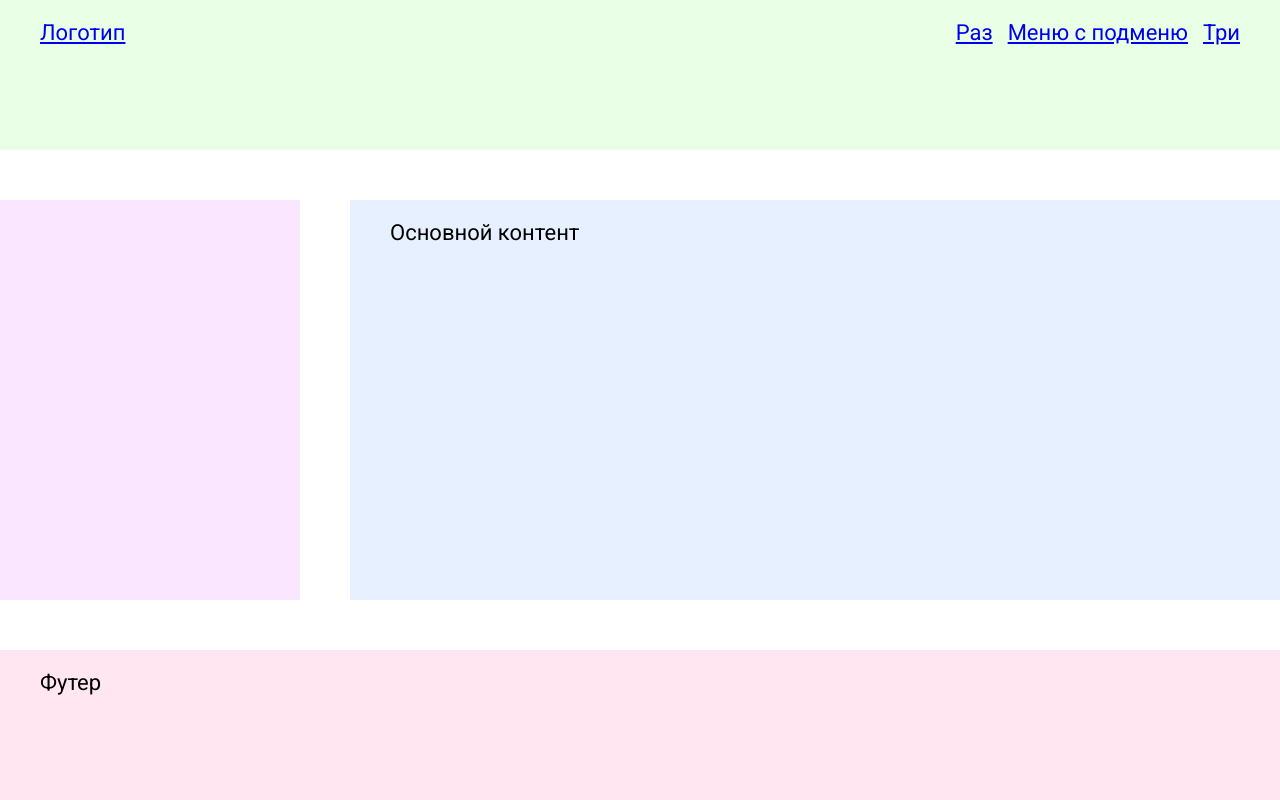
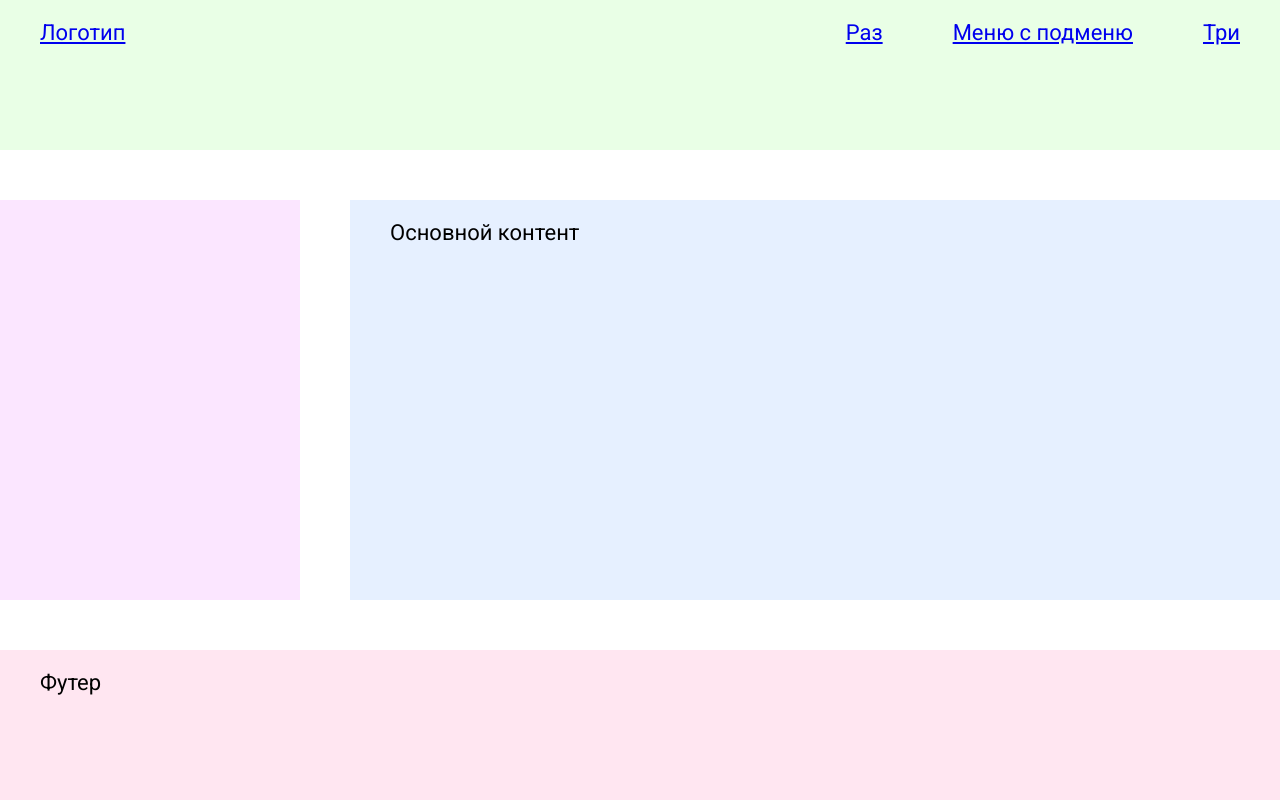
Before and after one commit to alexmaltsevgit/php-mvc-impl, a PHP site: page /php-mvc-impl/ in a window 1280 px wide. Run offline with PHP 8.4, Linux system fonts and the light colour scheme.

Commit message:
change style

```diff
--- a/src/assets/style.css
+++ b/src/assets/style.css
@@ -22,6 +22,8 @@ body {
 
     font-family: 'Roboto', sans-serif;
     font-size: 22px;
+
+    word-break: break-word;
 }
 
 body > * {
@@ -47,7 +49,7 @@ ul {
 
 .sidebar {
     grid-area: sidebar;
-    min-width: 300px;
+    width: 300px;
     background-color: #fbe6ff;
 }
 
@@ -59,7 +61,7 @@ ul {
 
 .navigation > ul {
     display: flex;
-    column-gap: 15px;
+    column-gap: 70px;
     row-gap: 20px;
 }
 
```
